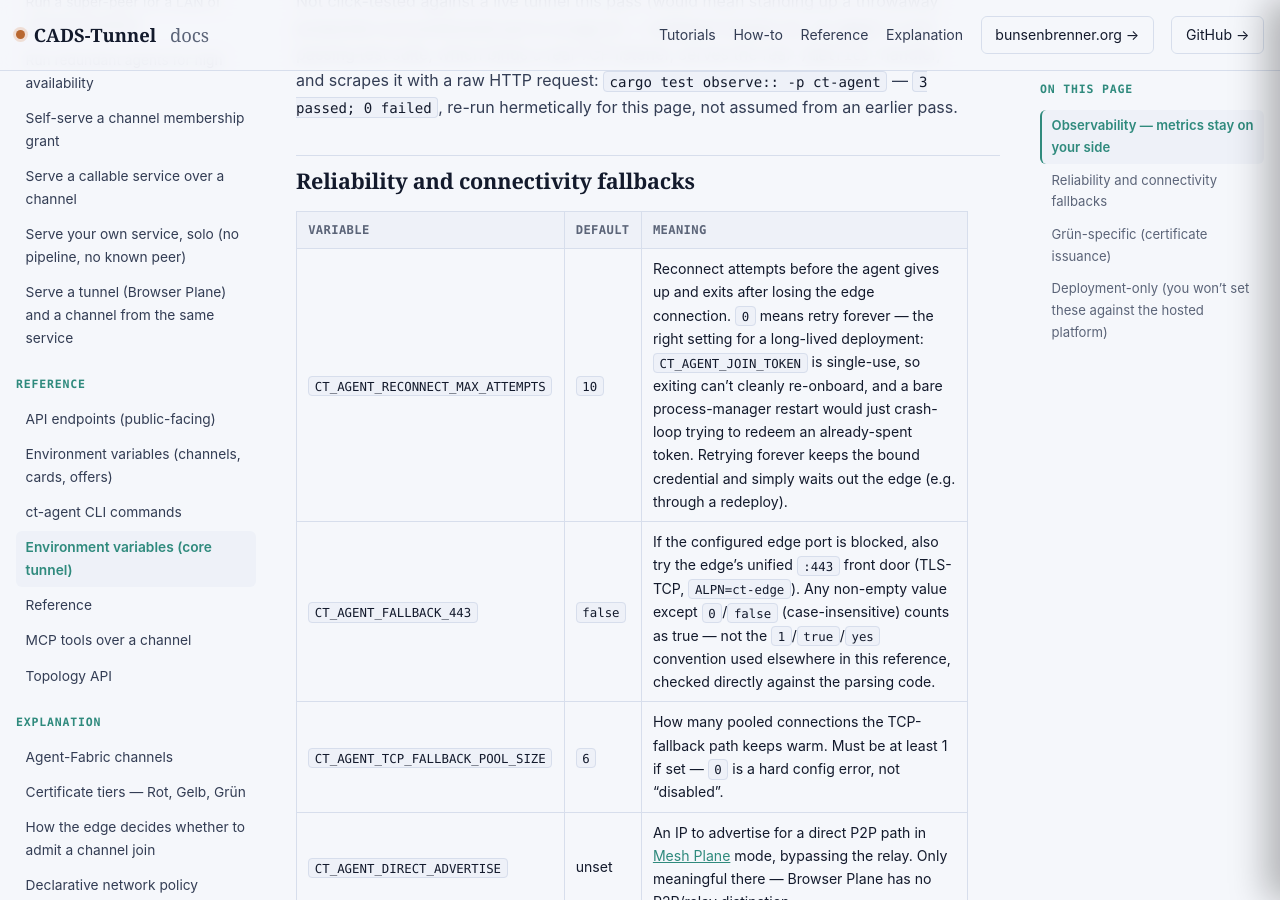
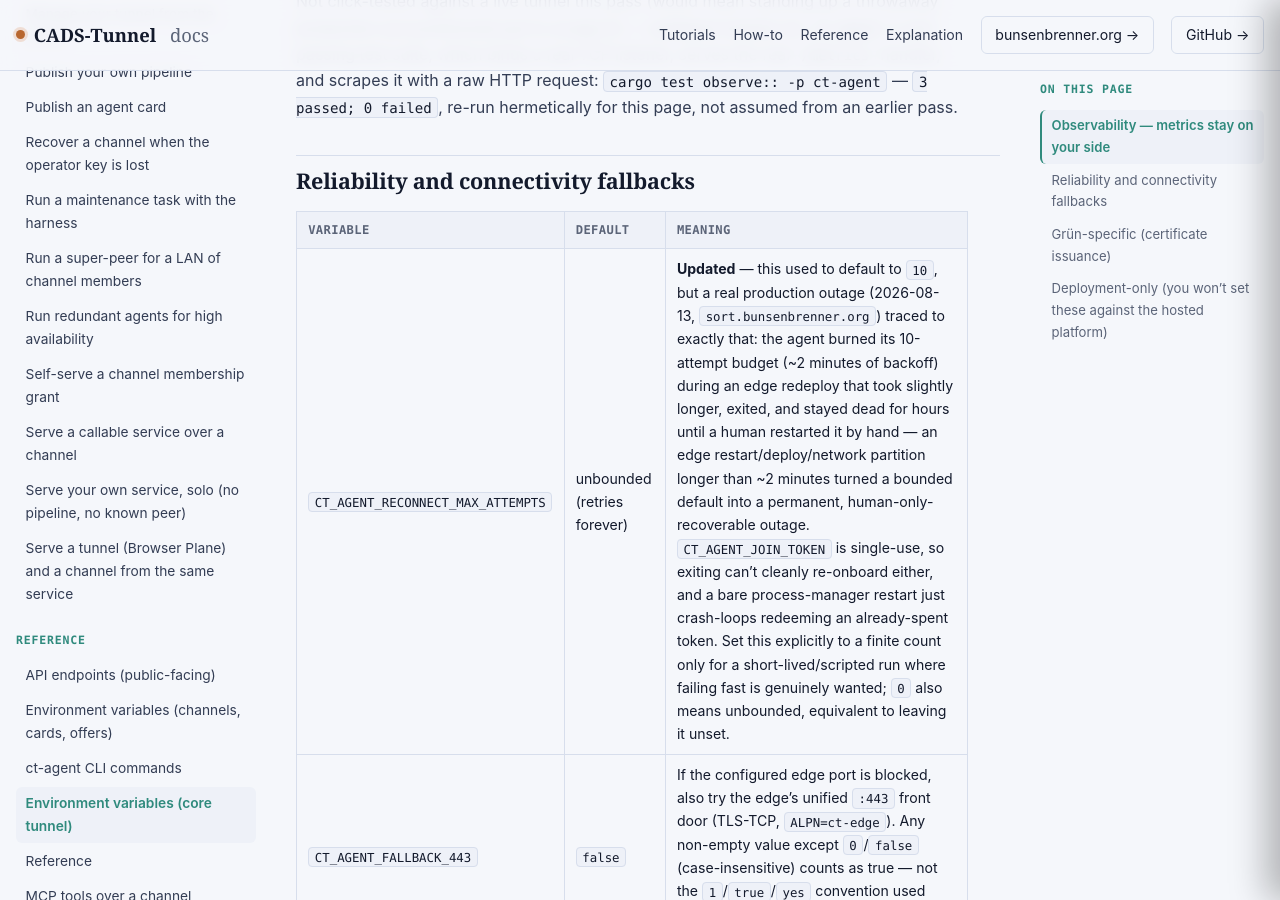
Before and after one commit to scimbe/CADS-Tunnel-docs, a Jekyll site: the page built from _reference/environment-variables.md, in a window 1280 px wide and 900 px high, scrolled down 4252 px. Built offline with Jekyll 4.4.1, drawn with Linux system fonts in a browser that asks for light colours.

Commit message:
reference: CT_AGENT_RECONNECT_MAX_ATTEMPTS's default changed, doc still said 10 (#33)
Real, significant staleness bug: this page still claimed the default is
10 (a bounded reconnect budget). Source shows it's been unbounded
(RECONNECT_MAX_ATTEMPTS = u32::MAX) since a real production outage --
sort.bunsenbrenner.org's agent burned its 10-attempt budget during an
edge redeploy that took slightly longer than the ~2-minute backoff
window, exited, and stayed dead for hours until a human noticed. An
operator reading the old text would believe their agent gives up after
10 attempts by default, when it now actually retries forever unless
they explicitly bound it. Rewrote the row around the current default
and the real incident that changed it, source-confirmed against
RECONNECT_MAX_ATTEMPTS/parse_reconnect_max_attempts in serve.rs.

Co-authored-by: scimbe <becke@vps-1779cd55.vps.ovh.net>

```diff
--- a/_reference/environment-variables.md
+++ b/_reference/environment-variables.md
@@ -70,7 +70,7 @@ assumed from an earlier pass.
 
 | Variable | Default | Meaning |
 |---|---|---|
-| `CT_AGENT_RECONNECT_MAX_ATTEMPTS` | `10` | Reconnect attempts before the agent gives up and exits after losing the edge connection. `0` means retry forever — the right setting for a long-lived deployment: `CT_AGENT_JOIN_TOKEN` is single-use, so exiting can't cleanly re-onboard, and a bare process-manager restart would just crash-loop trying to redeem an already-spent token. Retrying forever keeps the bound credential and simply waits out the edge (e.g. through a redeploy). |
+| `CT_AGENT_RECONNECT_MAX_ATTEMPTS` | unbounded (retries forever) | **Updated** — this used to default to `10`, but a real production outage (2026-08-13, `sort.bunsenbrenner.org`) traced to exactly that: the agent burned its 10-attempt budget (~2 minutes of backoff) during an edge redeploy that took slightly longer, exited, and stayed dead for hours until a human restarted it by hand — an edge restart/deploy/network partition longer than ~2 minutes turned a bounded default into a permanent, human-only-recoverable outage. `CT_AGENT_JOIN_TOKEN` is single-use, so exiting can't cleanly re-onboard either, and a bare process-manager restart just crash-loops redeeming an already-spent token. Set this explicitly to a finite count only for a short-lived/scripted run where failing fast is genuinely wanted; `0` also means unbounded, equivalent to leaving it unset. |
 | `CT_AGENT_FALLBACK_443` | `false` | If the configured edge port is blocked, also try the edge's unified `:443` front door (TLS-TCP, `ALPN=ct-edge`). Any non-empty value except `0`/`false` (case-insensitive) counts as true — not the `1`/`true`/`yes` convention used elsewhere in this reference, checked directly against the parsing code. |
 | `CT_AGENT_TCP_FALLBACK_POOL_SIZE` | `6` | How many pooled connections the TCP-fallback path keeps warm. Must be at least 1 if set — `0` is a hard config error, not "disabled". |
 | `CT_AGENT_DIRECT_ADVERTISE` | unset | An IP to advertise for a direct P2P path in [Mesh Plane]({{ '/explanation/mesh-plane-and-capabilities/' | relative_url }}) mode, bypassing the relay. Only meaningful there — Browser Plane has no P2P/relay distinction. |
```
